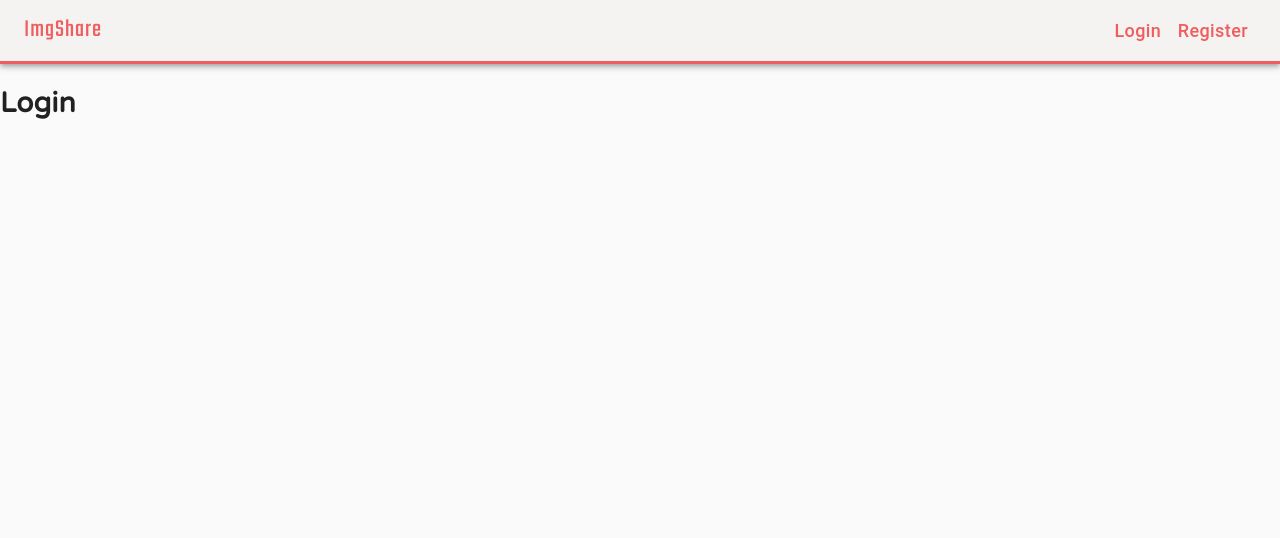
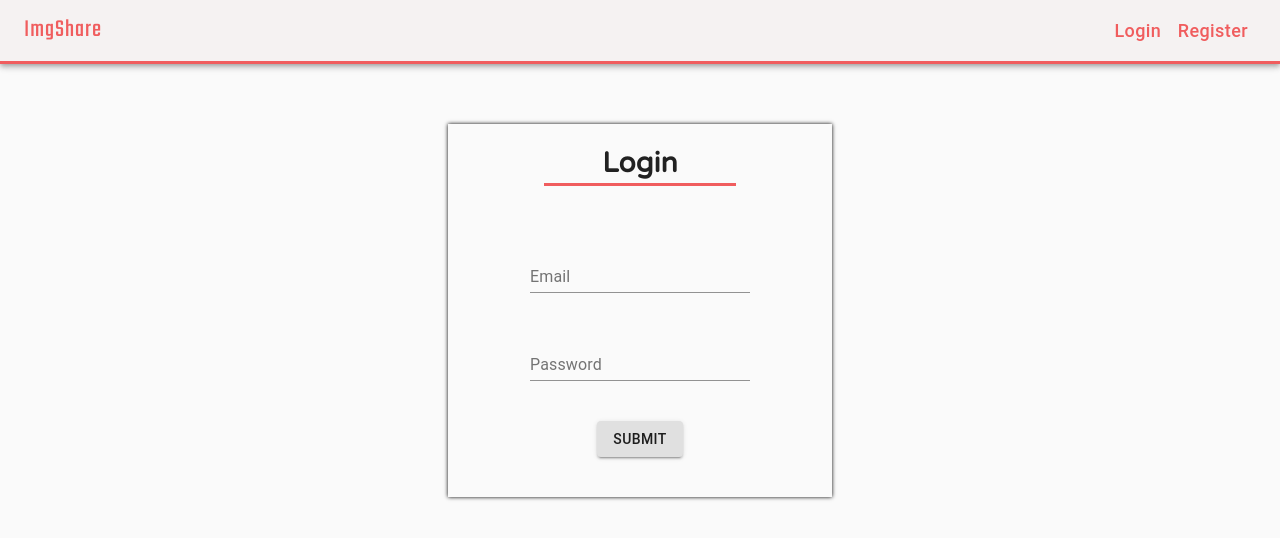
Before and after one commit to ThiagoPuyelli/imgShare_frontend, a React (Create React App) app: page /login in a window 1280 px wide. Shown: the top 538 px of the page. Built offline with nearby package versions, Linux system fonts and the light colour scheme.

Commit message:
Login terminado

```diff
--- /dev/null
+++ b/src/assets/css/Login.css
@@ -0,0 +1,41 @@
+#formulario{
+    width: 30%;
+    margin: 0 auto;
+    display: flex;
+    flex-flow: column wrap;
+    align-items: center;
+    margin-top: 60px;
+    box-shadow: 0px 0px 4px black;
+    padding-bottom: 40px;
+}
+
+#titleLogin{
+    border-bottom: 3px solid var(--naranja);
+    display: block;
+    width: 50%;
+    text-align: center;
+}
+
+form{
+    display: flex;
+    flex-flow: column wrap;
+    align-items: center;
+}
+
+.input{
+    display: block;
+    margin-top: 40px !important;
+}
+
+#buttonSubmit {
+    margin-top: 40px;
+}
+
+#messageError {
+    display: none;
+    margin-bottom: -30px;
+    margin-top: 10px;
+    color: red;
+    text-shadow: 0px 0px 2px red;
+    font-size: 18px;
+}
--- a/src/components/Login.js
+++ b/src/components/Login.js
@@ -1,15 +1,60 @@
 import {Component} from "react";
+import { TextField, Button } from "@material-ui/core";
+import {global} from "../assets/serverLink";
+import "../assets/css/Login.css";
 
 export class Login extends Component{
     render(){
+
+        var user = {
+            email: "",
+            password: ""
+        }
+
+        function changeInput(event){
+            const value = event.target.value;
+            const data = event.target.getAttribute("name");
+            user[data] = value;
+        }
+
+        function submit(){
+            window.event.preventDefault();
+            if(user.email != "" && user.password != ""){
+                console.log(user)
+                const formData = new FormData();
+                for(let i in user) formData.append(i, user[i]);
+                fetch(global + "users/login", {
+                    method: "POST",
+                    body: JSON.stringify(user),
+                    headers:{
+                        "Content-Type": "application/json"
+                    }
+                })
+                .then(response => response.json())
+                .then(result => {
+                    if(result.token){
+                        sessionStorage.setItem("x-access-token", result.token);
+                        window.location.reload();
+                    } else {
+                        document.querySelector("#messageError").style.display = "block"
+                    }
+                    console.log(result)
+                })
+                .catch(err => console.log(err));
+            } else {
+                document.querySelector("#messageError").style.display = "block"
+            }
+        }
+
         return (
-            <div>
-            <div id="formulario">
-                <h1>Login</h1>
-                <form>
-
-                </form>
-            </div>
+        <div id="formulario">
+            <h1 id="titleLogin">Login</h1>
+            <form onSubmit={submit}>
+                <TextField className="input" onChange={changeInput} name="email" type="email" placeholder="Email" label="Email" />
+                <TextField className="input" onChange={changeInput} name="password" type="password" placeholder="Password" label="Password" />
+                <span id="messageError">User not valid</span>
+                <Button type="submit" id="buttonSubmit" variant="contained">Submit</Button>
+            </form>
         </div>
         )
     }
--- a/src/components/Register.js
+++ b/src/components/Register.js
@@ -54,9 +54,10 @@ export class Register extends Component{
         }
 
         function submitUser(){
+            console.log(user)
             const errors = []
             for(let i in user){
-                if(i != "image" && i != "positionImage"){
+                if(i != "image" && i != "positionImage" && i != "description"){
                     if(user[i] == undefined || user[i] == ""){
                         errors.push("message" + i);
                     }
@@ -134,6 +135,8 @@ export class Register extends Component{
                 document.querySelector(".input" + data + " label").style.color = "green";
                 input.style.borderBottom = "3px solid green"
                 if(data == "password") document.querySelector("#messagePassword").style.display = "none"
+            } else if(data == "description"){
+                user[data] = value;
             }
         }
 
```
Also changed, not shown: src/components/ListPosts.js (added, +8 -0 lines), src/assets/css/ListPosts.css (added), 1 other file (tests, documents, lock files or other folders).
